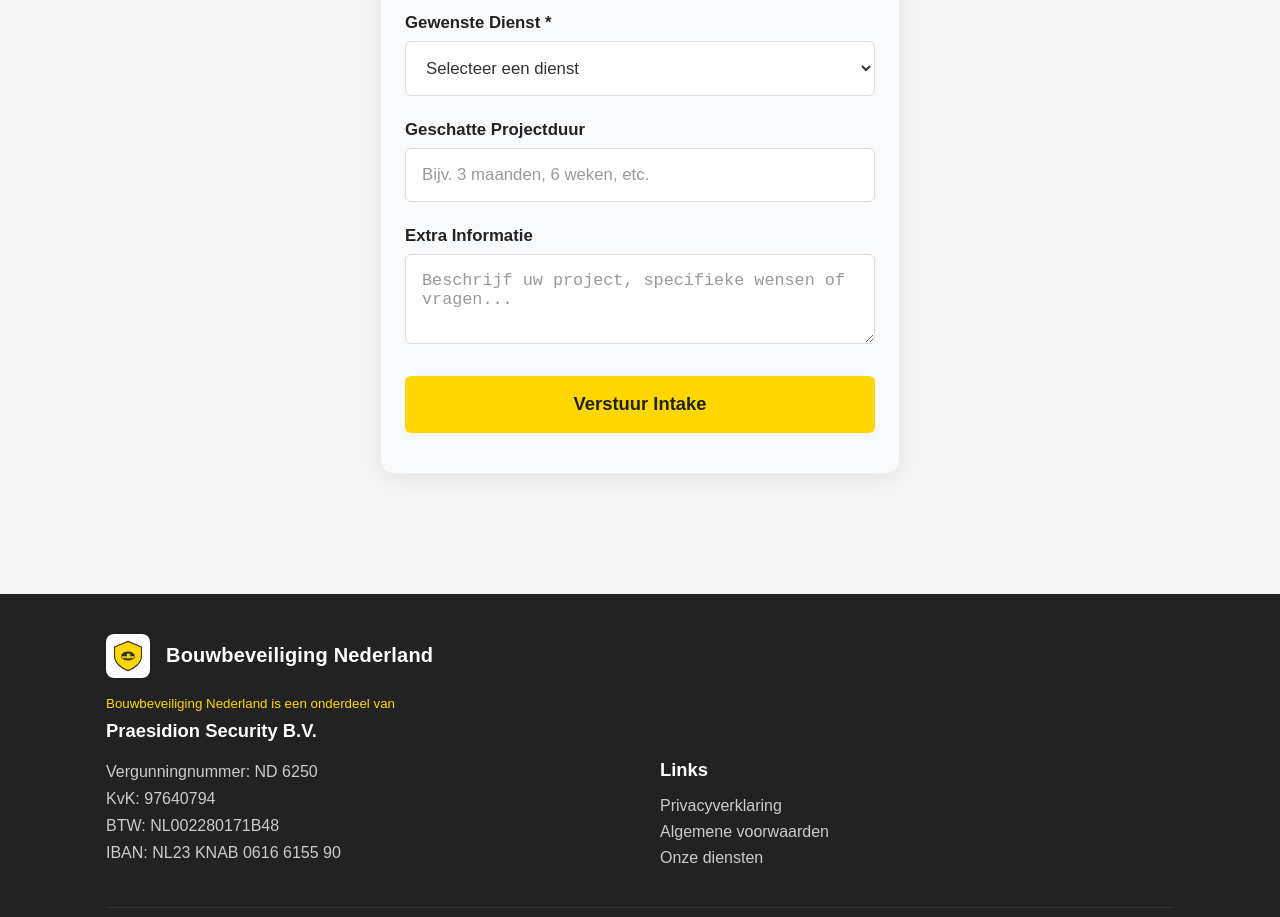
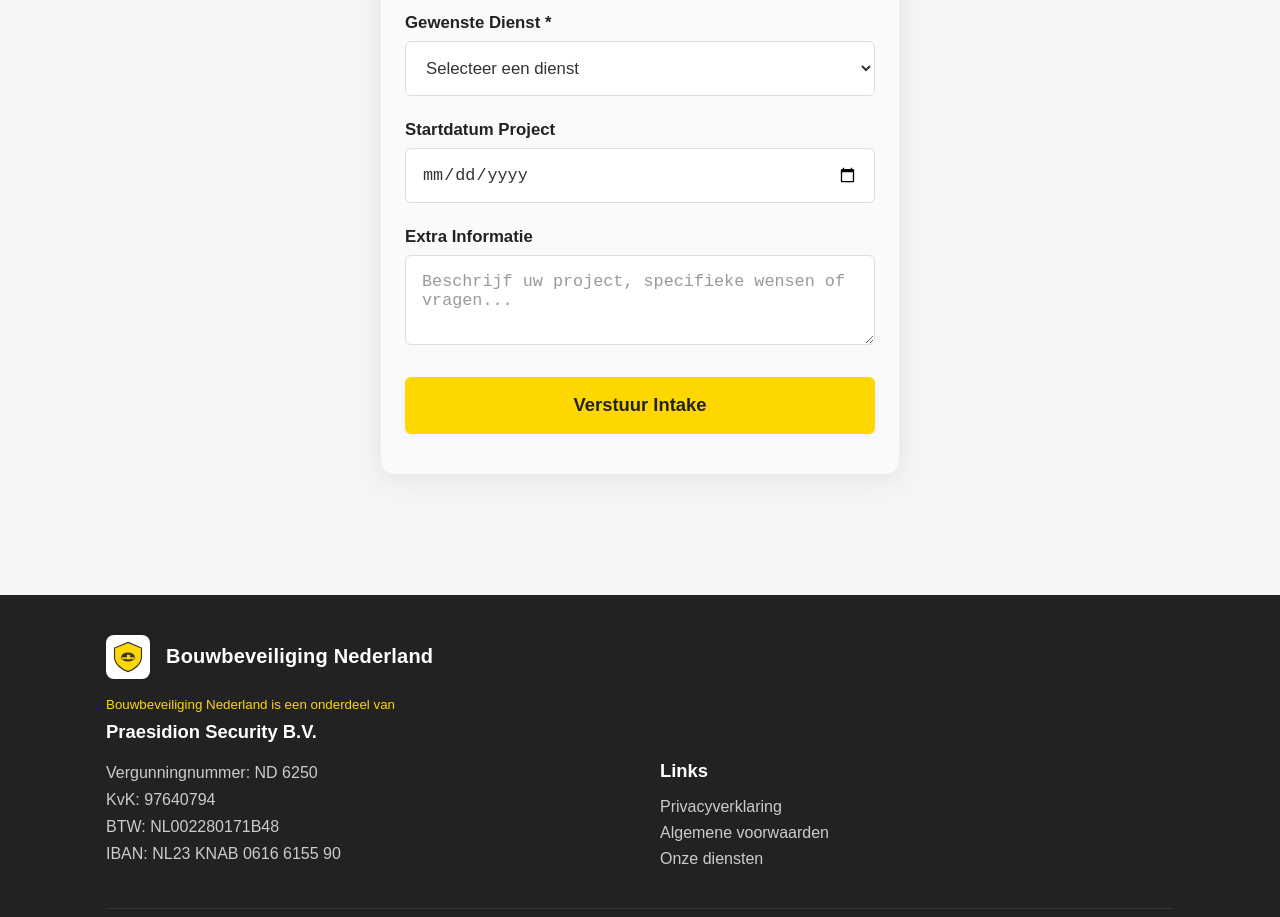
Before and after one commit to Snuushco/bouwbeveiligingnederland, a Next.js app: page / in a window 1280 px wide. Shown: the part 3560-4477 px from the top of the page. Built offline with nearby package versions, Linux system fonts and the light colour scheme.

Commit message:
Change projectduur field to startdatum project with date input

```diff
--- a/app/components/IntakeForm.tsx
+++ b/app/components/IntakeForm.tsx
@@ -2,7 +2,7 @@
 import React, { useState } from 'react';
 
 export default function IntakeForm() {
-  const [formData, setFormData] = useState({ naam: '', bedrijf: '', email: '', telefoon: '', locatie: '', dienst: '', projectduur: '', bericht: '' });
+  const [formData, setFormData] = useState({ naam: '', bedrijf: '', email: '', telefoon: '', locatie: '', dienst: '', startdatum: '', bericht: '' });
   const [submitted, setSubmitted] = useState(false);
   const handleChange = (e: React.ChangeEvent<HTMLInputElement | HTMLTextAreaElement | HTMLSelectElement>) => {
     setFormData({ ...formData, [e.target.name]: e.target.value });
@@ -49,8 +49,8 @@ export default function IntakeForm() {
         </select>
       </div>
       <div style={{display:'flex',flexDirection:'column',gap:'0.5rem'}}>
-        <label htmlFor="projectduur" style={{fontWeight:'bold',color:'#222',fontSize:'1.05rem'}}>Geschatte Projectduur</label>
-        <input type="text" id="projectduur" name="projectduur" value={formData.projectduur} onChange={handleChange} placeholder="Bijv. 3 maanden, 6 weken, etc." style={{padding:'1rem',fontSize:'1.05rem',borderRadius:'6px',border:'1.5px solid #ddd',background:'#fff',color:'#333',outlineColor:'#FFD700',transition:'border 0.2s'}} />
+        <label htmlFor="startdatum" style={{fontWeight:'bold',color:'#222',fontSize:'1.05rem'}}>Startdatum Project</label>
+        <input type="date" id="startdatum" name="startdatum" value={formData.startdatum} onChange={handleChange} style={{padding:'1rem',fontSize:'1.05rem',borderRadius:'6px',border:'1.5px solid #ddd',background:'#fff',color:'#333',outlineColor:'#FFD700',transition:'border 0.2s'}} />
       </div>
       <div style={{display:'flex',flexDirection:'column',gap:'0.5rem'}}>
         <label htmlFor="bericht" style={{fontWeight:'bold',color:'#222',fontSize:'1.05rem'}}>Extra Informatie</label>
```
